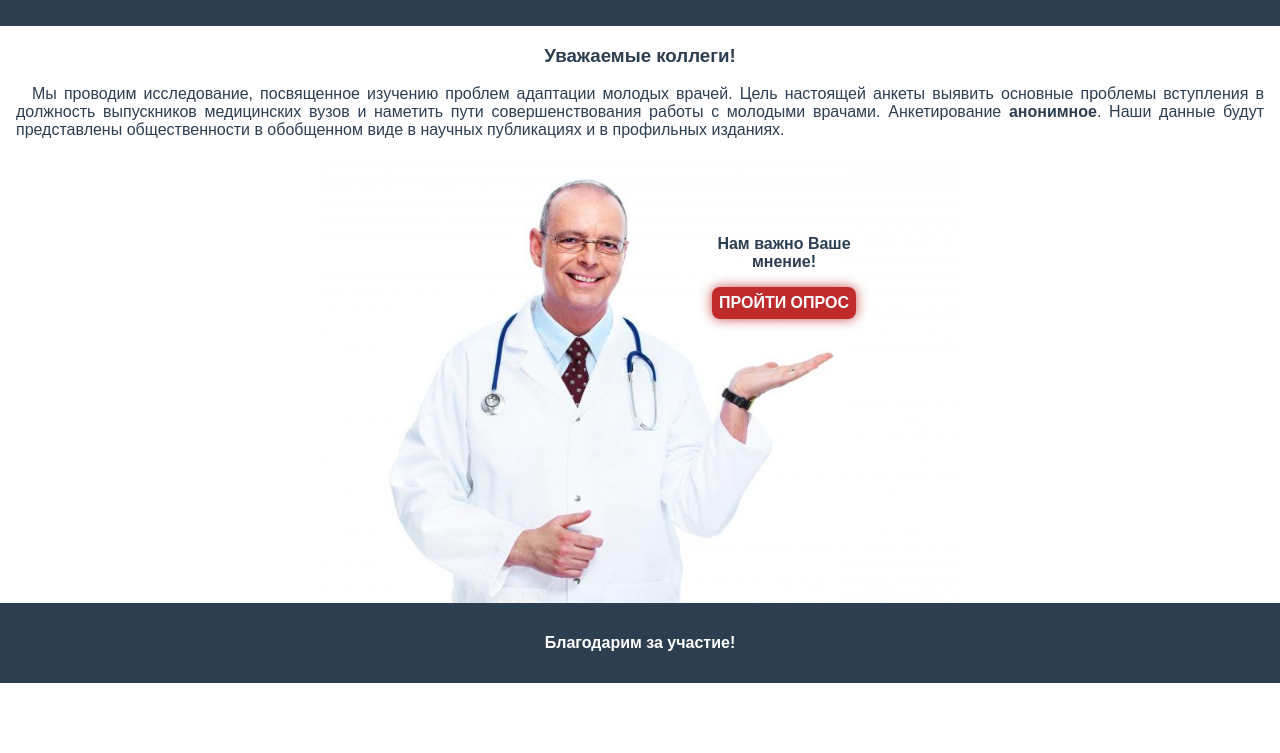
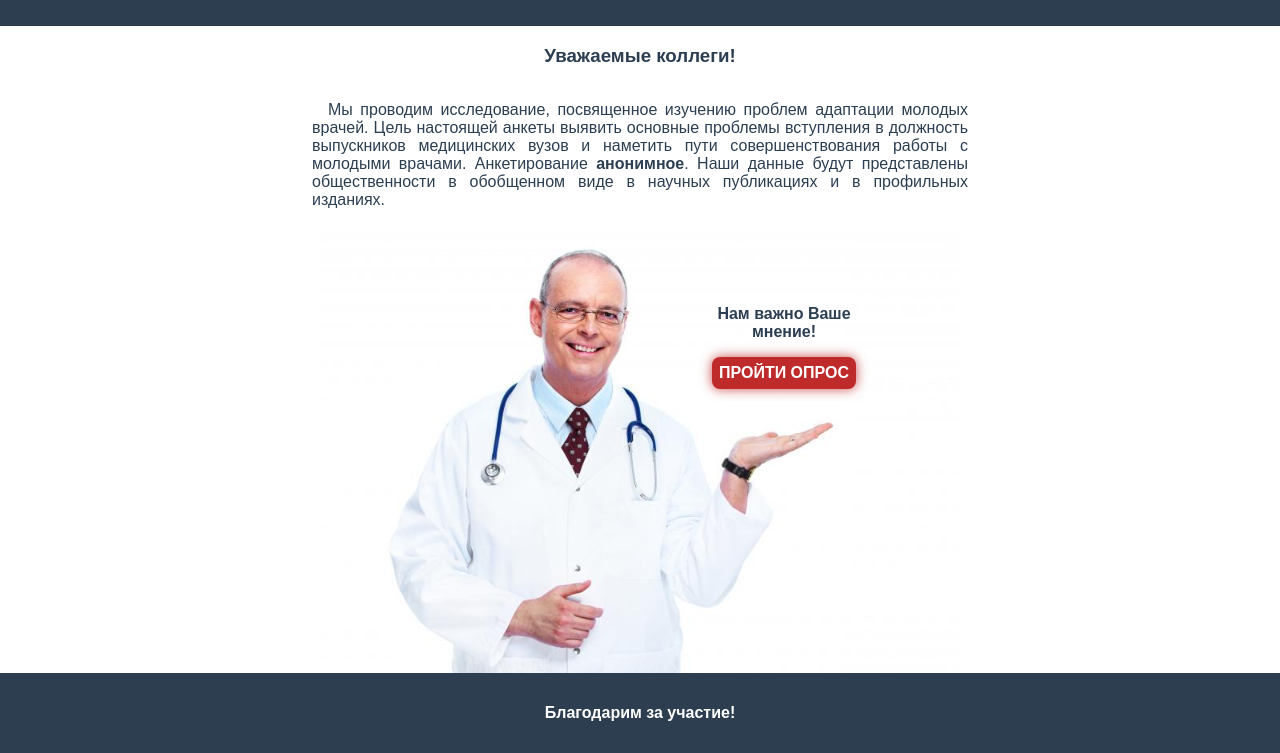
Before and after one commit to dmitr1y/med_intro, a plain HTML site: page index.html in a window 1280 px wide. Shown: the part 70-823 px from the top of the page. Before the commit the page ends 800 px from the top, so only its background shows below. Drawn offline with Linux system fonts and the light colour scheme.

Commit message:
minor fix

```diff
--- a/css/style.css
+++ b/css/style.css
@@ -3,11 +3,11 @@
 }
 
 .content p {
-    padding-left: 1em;
-    padding-right: 1em;
-    /* margin: 0; */
     text-align: justify;
     text-indent: 1em;
+    padding: 1em;
+    max-width: 41em;
+    margin: auto;
 }
 
 .doctor {
```
